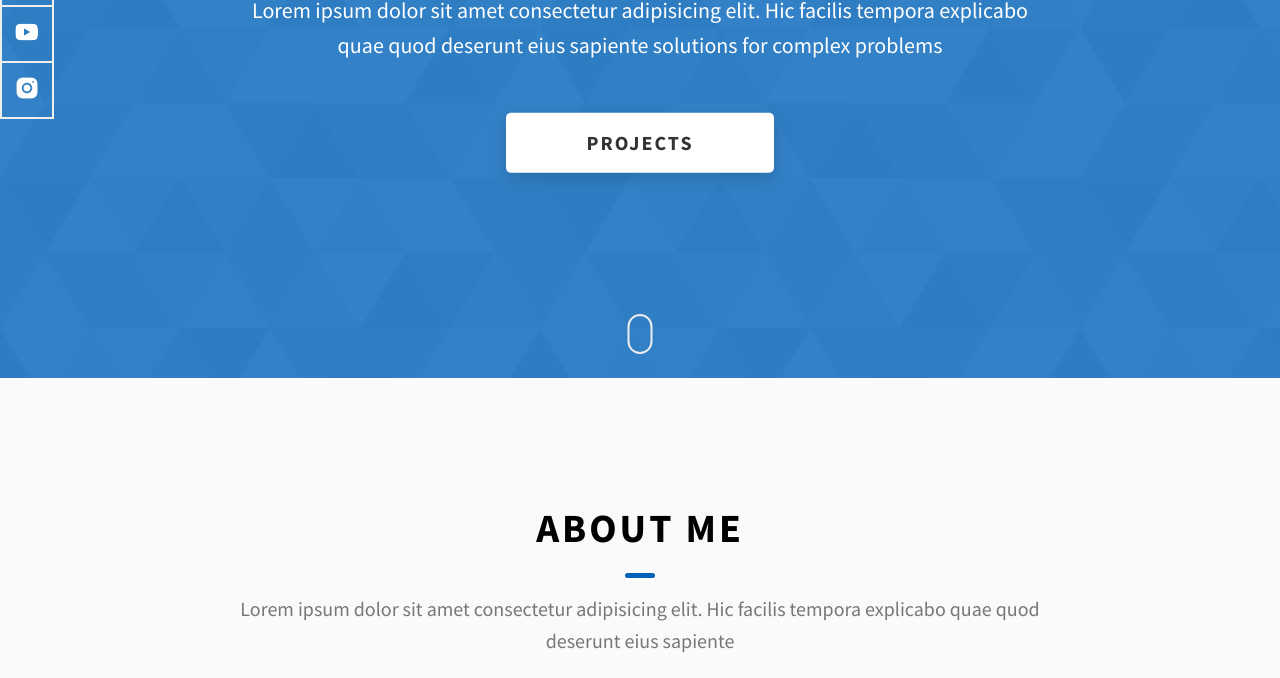
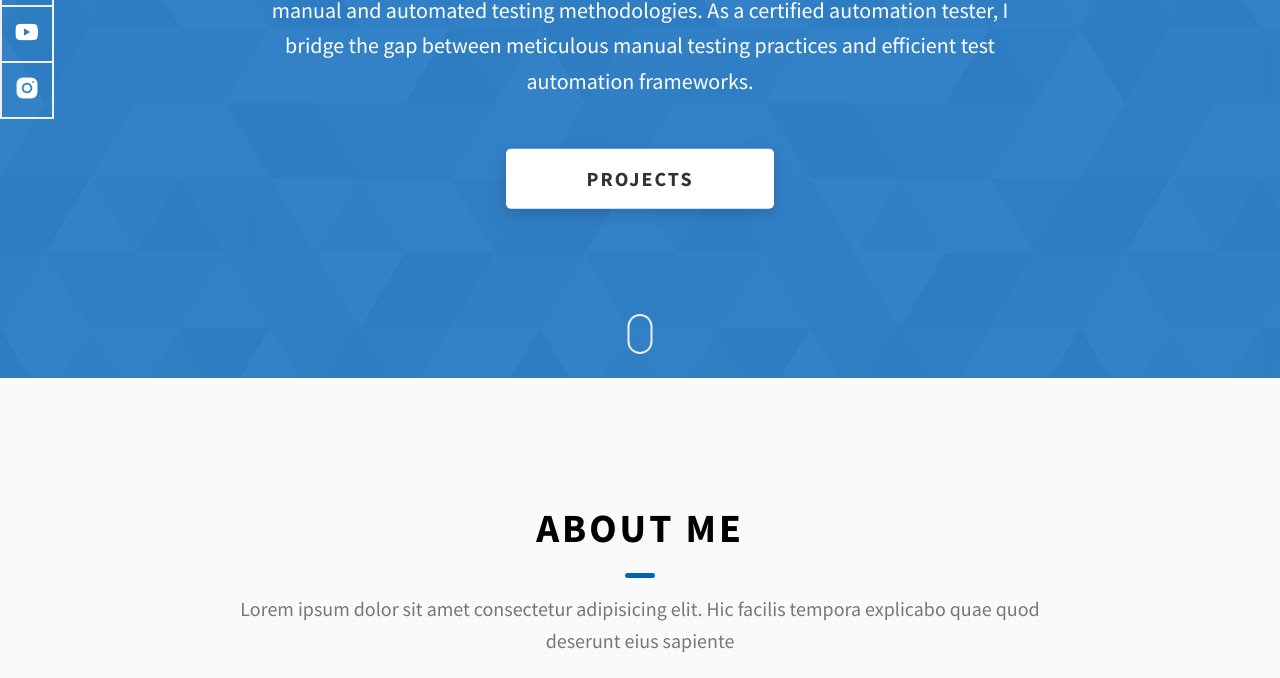
Before and after one commit to Karthikeyan6354/Karthikeyan_Portfolio, a website: page index.html in a window 1280 px wide. Shown: the part 422-1100 px from the top of the page. Drawn offline with Linux system fonts and the light colour scheme.

Commit message:
Update index.html

```diff
--- a/index.html
+++ b/index.html
@@ -87,9 +87,9 @@
         <h1 class="heading-primary">Hey I'm Karthikeyan Panneerselvam</h1>
         <div class="home-hero__info">
           <p class="text-primary">
-            Lorem ipsum dolor sit amet consectetur adipisicing elit. Hic facilis
-            tempora explicabo quae quod deserunt eius sapiente solutions for
-            complex problems
+            I am an experienced Quality Assurance professional with extensive expertise in both manual and
+            automated testing methodologies. As a certified automation tester,
+            I bridge the gap between meticulous manual testing practices and efficient test automation frameworks.
           </p>
         </div>
         <div class="home-hero__cta">
```
